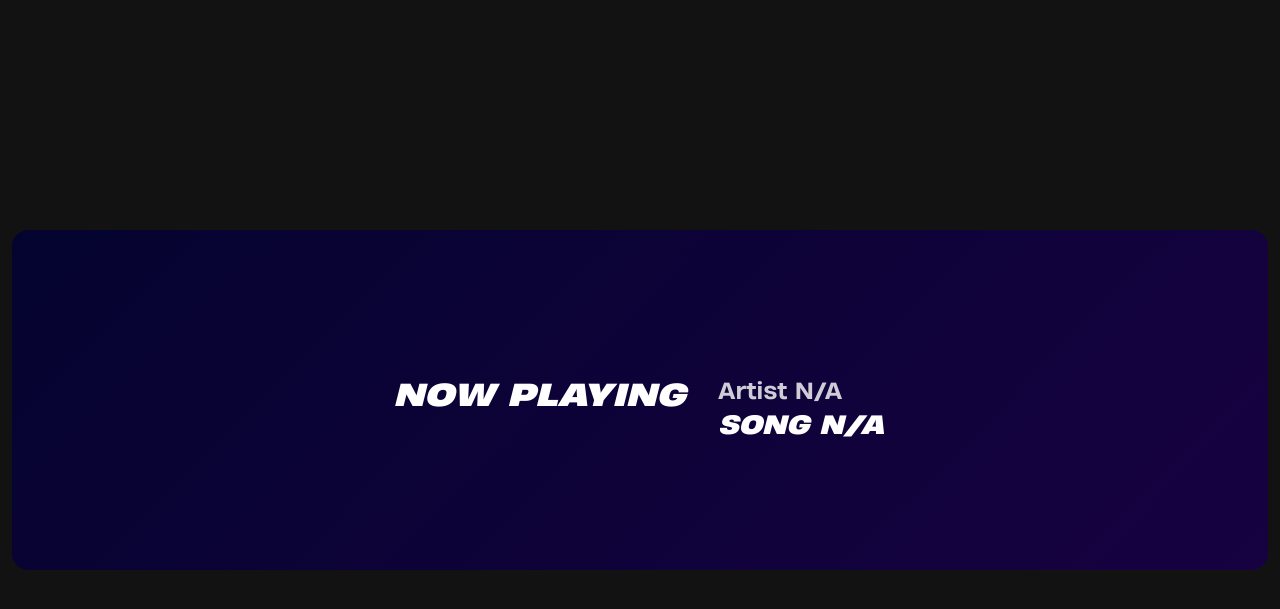
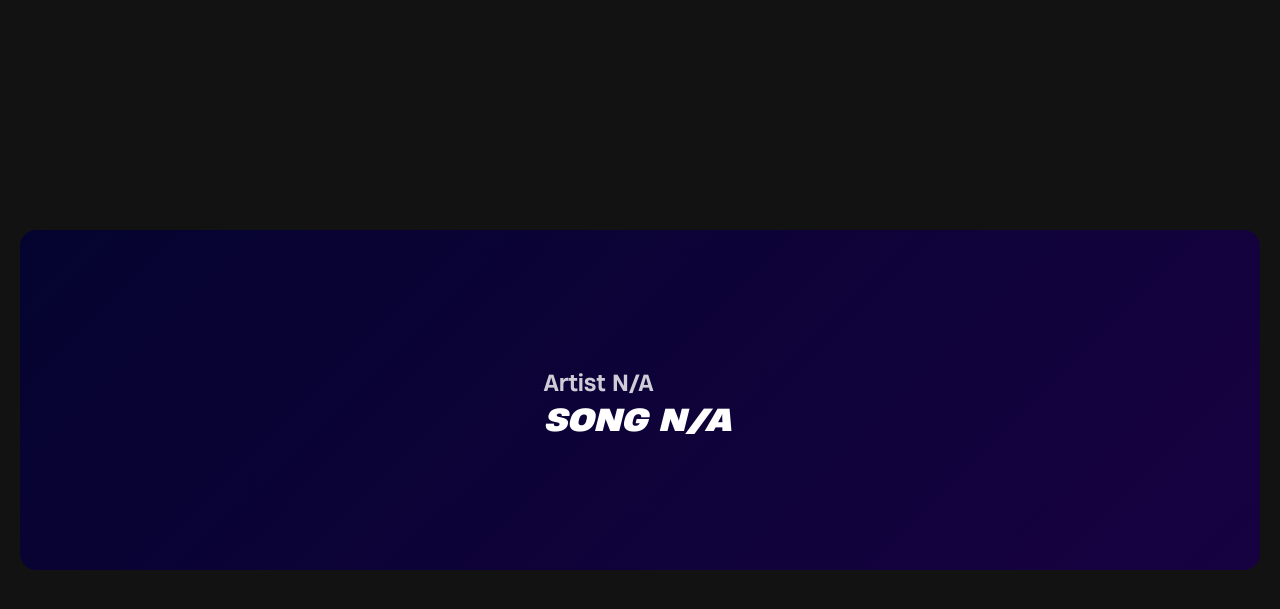
Before and after one commit to LeviSnoot/FNFest-Status, a Flask app: page / in a window 1280 px wide. Shown: the top 609 px of the page. Run offline with Flask 3, Linux system fonts and the light colour scheme; data that the repository does not hold is empty; parts of the project's set-up code (start-up, migrations or seed data) failed here and were passed over.

Commit message:
reverting "now playing" header temporarily for PR to Levi's repo

```diff
--- a/web/static/css/styles.css
+++ b/web/static/css/styles.css
@@ -28,14 +28,13 @@ body {
   min-width: 480px;
   max-width: 1280px; /* Adjusted maximum width */
   height: 300px; /* Fixed height */
-  margin: 10px;
+  margin: 20px;
   background: linear-gradient(135deg, rgba(4, 3, 48, 0.98), rgba(23, 1, 66, 0.98));
   padding: 20px;
   border-radius: 16px; /* Increased border-radius */
   color: #fff; /* Ensure text is white */
   overflow: hidden; /* Hide overflow */
   display: flex; /* Use flexbox */
-  flex-wrap: wrap;
   justify-content: center; /* Center items horizontally */
   align-items: center; /* Center items vertically */
   transition: opacity 0.5s ease-in-out; /* Smooth transition for background color */
@@ -55,15 +54,9 @@ body {
   pointer-events: none; /* Ensure it doesn't interfere with interactions */
 }
 
-#header {
-  display: flex; /* Use flexbox */
-  align-items: center; /* Center items vertically */
-}
-
 #status {
   display: flex; /* Use flexbox */
   align-items: center; /* Center items vertically */
-  padding-top: 10px;
 }
 
 #album_art {
@@ -89,7 +82,7 @@ body {
   overflow: hidden; /* Hide overflow */
   font-size: 25px; /* Increase font size */
   transition: opacity 0.5s ease-in-out; /* Smooth transition for text */
-  /* padding-right: 10px; */
+  padding-right: 10px;
 }
 
 #text_info h1 {
@@ -108,31 +101,14 @@ body {
 
 #current_artist {
   font-size: 22px;
-  font-variation-settings: "wdth" 700, "wght" 500;
+  font-variation-settings: "wdth" 600, "wght" 500;
   color: hsla(0, 0%, 100%, 0.8);
 }
 
-#now_playing_header {
+#current_song {
   font-size: 30px;
   font-style: italic;
-  font-variation-settings: "wdth" 850, "wght" 750;
-  text-transform: uppercase;
-  margin-top: -10px; /* shift header up a bit to better balance */
-  color: #fff;
-  white-space: normal; /* Allow text to wrap */
-  overflow: hidden; /* Hide overflow */
-  text-overflow: ellipsis; /* Add ellipsis for overflow text */
-  display: -webkit-box; /* Use flexbox for truncation */
-  -webkit-line-clamp: 2; /* Limit to 2 lines */
-  line-clamp: 2;
-  -webkit-box-orient: vertical; /* Vertical orientation for flexbox */
-  line-height: 1.2; /* Reduce line spacing */
-}
-
-#current_song {
-  font-size: 25px;
-  font-style: italic;
-  font-variation-settings: "wdth" 800, "wght" 750;
+  font-variation-settings: "wdth" 750, "wght" 750;
   text-transform: uppercase;
   color: #fff;
   margin-right: 10px; /* Add slight margin to the right */
@@ -140,8 +116,8 @@ body {
   overflow: hidden; /* Hide overflow */
   text-overflow: ellipsis; /* Add ellipsis for overflow text */
   display: -webkit-box; /* Use flexbox for truncation */
-  -webkit-line-clamp: 3; /* Limit to 2 lines */
-  line-clamp: 3;
+  -webkit-line-clamp: 2; /* Limit to 2 lines */
+  line-clamp: 2;
   -webkit-box-orient: vertical; /* Vertical orientation for flexbox */
   line-height: 1.2; /* Reduce line spacing */
   padding-right: 5px; /* Add padding to the right */
--- a/web/templates/index.html
+++ b/web/templates/index.html
@@ -11,9 +11,6 @@
 </head>
 <body>
     <div class="container" id="container">
-        <div id="header">
-            <div id="now_playing"><span id="now_playing_header">&nbsp;NOW PLAYING&nbsp;</span></div>
-        </div>
         <div id="status">
             <div id="album_art">
                 <img id="current_album_art" src="" alt="Album Art" style="display: none;">
```
